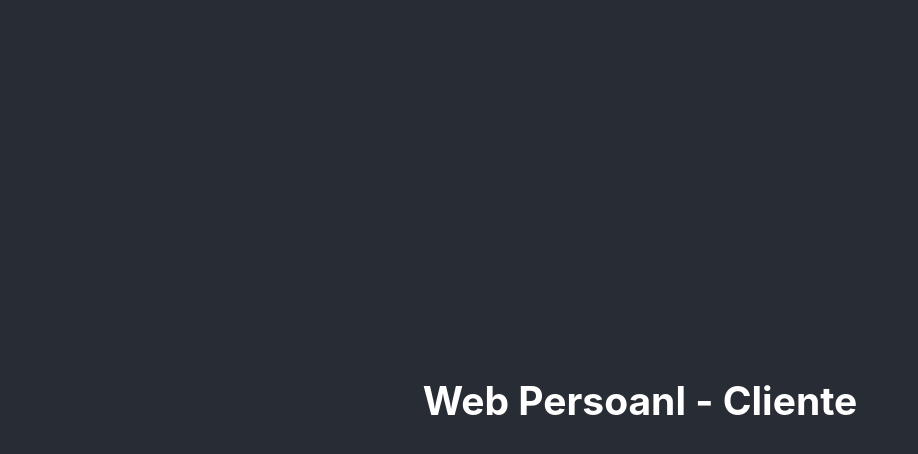
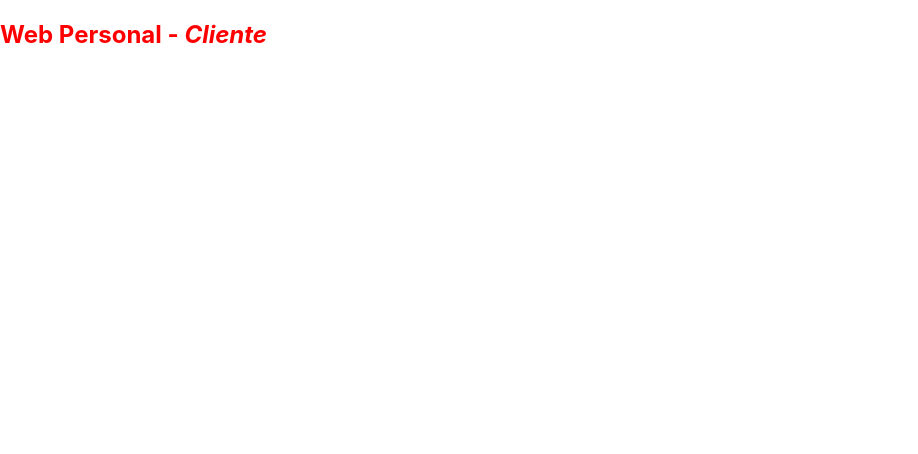
Before and after one commit to pprofpc/web-personal-cliente, a React (Create React App) app: page / in a window 1280 px wide. Shown: the top 454 px of the page, without its empty margins (0-918 px from the left). Built offline with nearby package versions, Linux system fonts and the light colour scheme.

Commit message:
Incorporando SASS

```diff
--- a/package.json
+++ b/package.json
@@ -6,6 +6,7 @@
     "@testing-library/jest-dom": "^5.16.5",
     "@testing-library/react": "^13.3.0",
     "@testing-library/user-event": "^13.5.0",
+    "node-sass": "^7.0.1",
     "react": "^18.2.0",
     "react-dom": "^18.2.0",
     "react-scripts": "5.0.1",
--- a/src/App.css
+++ /dev/null
@@ -1,38 +0,0 @@
-.App {
-  text-align: center;
-}
-
-.App-logo {
-  height: 40vmin;
-  pointer-events: none;
-}
-
-@media (prefers-reduced-motion: no-preference) {
-  .App-logo {
-    animation: App-logo-spin infinite 20s linear;
-  }
-}
-
-.App-header {
-  background-color: #282c34;
-  min-height: 100vh;
-  display: flex;
-  flex-direction: column;
-  align-items: center;
-  justify-content: center;
-  font-size: calc(10px + 2vmin);
-  color: white;
-}
-
-.App-link {
-  color: #61dafb;
-}
-
-@keyframes App-logo-spin {
-  from {
-    transform: rotate(0deg);
-  }
-  to {
-    transform: rotate(360deg);
-  }
-}
--- a/src/App.js
+++ b/src/App.js
@@ -1,11 +1,11 @@
 import logo from './logo.svg';
-import './App.css';
+import './App.scss';
 
 function App() {
   return (
     <div className="App">
       <header className="App-header">
-        <h2>Web Persoanl - Cliente</h2>
+        <h2>Web Personal - <span>Cliente</span></h2>
       </header>
     </div>
   );
--- /dev/null
+++ b/src/App.scss
@@ -0,0 +1,8 @@
+.App {
+    h2 {
+        color: red;
+    }
+    span {
+        font-style: italic;
+    }
+}
```
Also changed, not shown: 1 other file (tests, documents, lock files or other folders).
